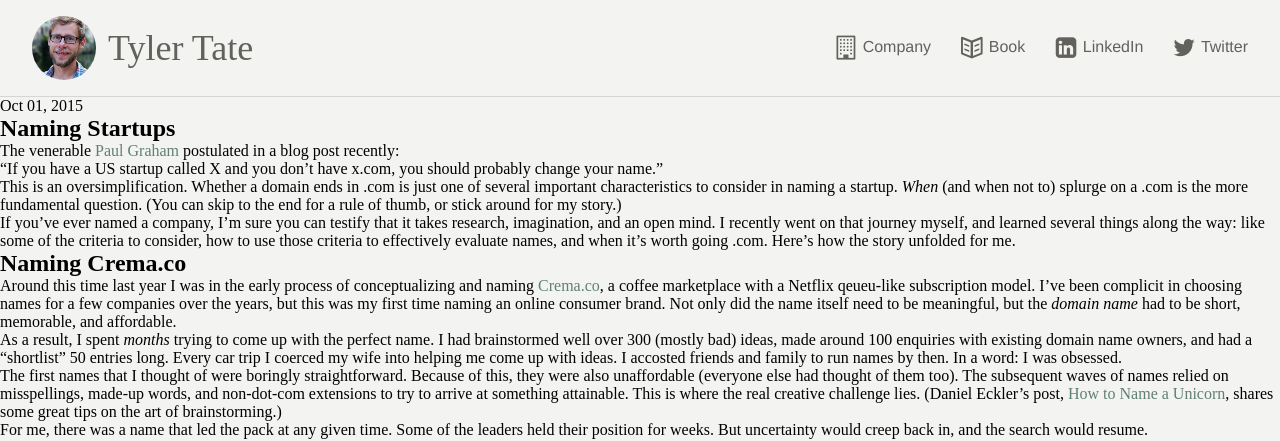
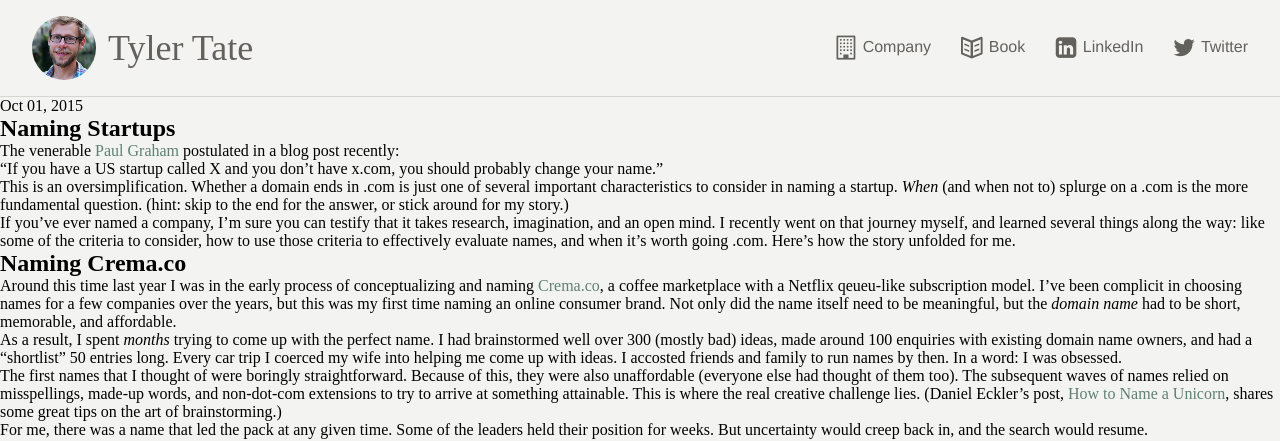
Before and after one commit to SeriouslyInc/tylertate, a Jekyll site: the page built from blog/_posts/2015-10-01-naming-startups-choosing-a-company-name.markdown, in a window 1280 px wide. Shown: the top 441 px of the page. Built offline with Jekyll 4.4.1, drawn with Linux system fonts in a browser that asks for light colours; comment, search, counter and statistics services are not loaded.

Commit message:
opening tweaks.

```diff
--- a/blog/_posts/2015-10-01-naming-startups-choosing-a-company-name.markdown
+++ b/blog/_posts/2015-10-01-naming-startups-choosing-a-company-name.markdown
@@ -8,7 +8,7 @@ The venerable [Paul Graham](http://paulgraham.com/name.html) postulated in a blo
 
 > “If you have a US startup called X and you don’t have x.com, you should probably change your name.”
 
-This is an oversimplification. Whether a domain ends in .com is just one of several important characteristics to consider in naming a startup. _When_ (and when not to) splurge on a .com is the more fundamental question. (You can skip to the end for a rule of thumb, or stick around for my story.)
+This is an oversimplification. Whether a domain ends in .com is just one of several important characteristics to consider in naming a startup. _When_ (and when not to) splurge on a .com is the more fundamental question. (hint: skip to the end for the answer, or stick around for my story.)
 
 If you’ve ever named a company, I’m sure you can testify that it takes research, imagination, and an open mind. I recently went on that journey myself, and learned several things along the way: like some of the criteria to consider, how to use those criteria to effectively evaluate names, and when it’s worth going .com. Here’s how the story unfolded for me.
 
```
